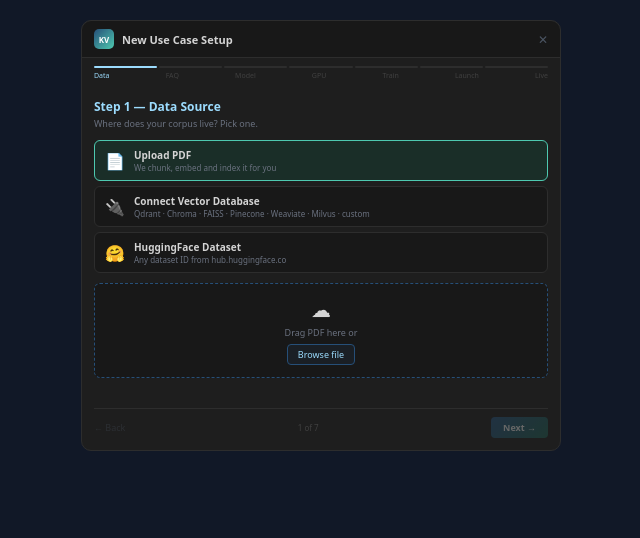
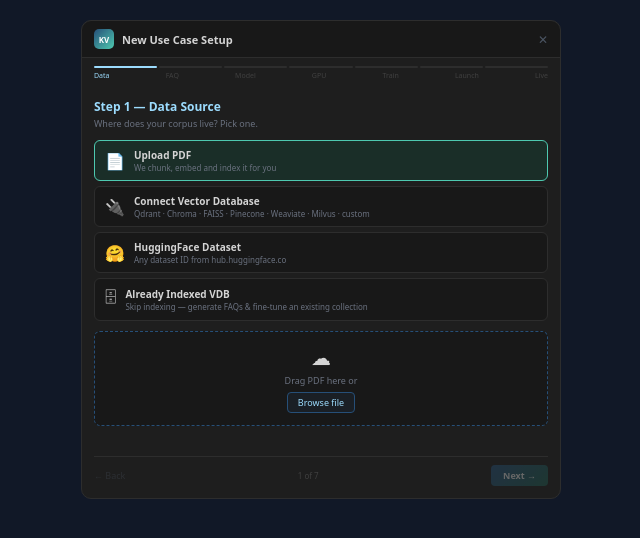
Before and after one commit to hemantcgi/kvforge, a FastAPI app: page /studio/wizard in a window 1280 px wide. Shown: the top 538 px of the page, without its empty margins (319-959 px from the left). Run offline with FastAPI, Linux system fonts and the light colour scheme.

Commit message:
feat: wizard Existing VDB mode + reset UC4 to Phase 1
- wizard.html: add "Already Indexed VDB" source card (Step 1)
  - fetches /api/registry to populate UC dropdown
  - sets WIZARD.data.existing_uc + uc_id on selection
  - enables step1-next immediately after UC chosen
- wizard.html: auto-select cloud FAQ generation (Step 2) for existing UCs
- wizard.html: launchPipeline() branches on existing_uc
  - existing: skip /api/uc/new, start pipeline at faq-gen-cloud
  - new: fix POST body to match NewUCRequest {id, display_name}
- wizard.html: PIPELINE_STEPS is now mutable; buildPipelineSteps()
  renders step-7 dots dynamically per flow
- wizard.html: updateStepDots() updates title/meta text per status
- version.json: reset UC4 (usecase4_bedrock_userguide) to Phase 1

Co-Authored-By: Claude Sonnet 4.6 <noreply@anthropic.com>

```diff
--- /dev/null
+++ b/examples/usecase4_bedrock_userguide/version.json
@@ -0,0 +1,5 @@
+{
+  "phase": 1,
+  "current_lora_version": 0,
+  "prs_history": []
+}
--- a/templates/studio/wizard.html
+++ b/templates/studio/wizard.html
@@ -59,6 +59,7 @@ h2 { color: #d4d4d4; font-size: 15px; margin-bottom: 4px; }
 .uz-text { color: #6b7280; font-size: 9px; }
 .uz-btn { display: inline-block; background: #264f7822; border: 1px solid #264f78; color: #9cdcfe; padding: 3px 10px; border-radius: 4px; font-size: 9px; margin-top: 5px; cursor: pointer; }
 .status-line { font-size: 9px; margin-bottom: 6px; min-height: 14px; }
+.status-ok { color: #4ec9b0; }
 .status-ok { color: #4ec9b0; }
 .status-err { color: #f87171; }
 .status-info { color: #9cdcfe; }
@@ -261,6 +262,13 @@ h2 { color: #d4d4d4; font-size: 15px; margin-bottom: 4px; }
               <div class="src-sub">Any dataset ID from hub.huggingface.co</div>
             </div>
           </div>
+          <div class="src-card unsel" data-src="existing" onclick="selectSource('existing')">
+            <div class="src-icon">🗄</div>
+            <div>
+              <div class="src-title">Already Indexed VDB</div>
+              <div class="src-sub">Skip indexing — generate FAQs &amp; fine-tune an existing collection</div>
+            </div>
+          </div>
         </div>
 
         <!-- PDF Upload sub-panel -->
@@ -350,6 +358,17 @@ h2 { color: #d4d4d4; font-size: 15px; margin-bottom: 4px; }
           <div class="field"><div class="flabel">Split (optional)</div><input id="hf-split" class="finput" placeholder="train" value="train"></div>
         </div>
 
+        <!-- Existing VDB sub-panel -->
+        <div id="src-existing-panel" style="display:none">
+          <div class="field">
+            <div class="flabel">Select use case</div>
+            <select id="existing-uc-select" class="finput" style="width:100%;background:#111827;color:#d4d4d4;border:1px solid #2d2d2d;border-radius:4px;padding:4px 6px;" onchange="selectExistingUC(this.value)">
+              <option value="">Loading use cases…</option>
+            </select>
+          </div>
+          <div class="status-line" id="existing-uc-status"></div>
+        </div>
+
         <div class="wiz-nav">
           <button class="nav-back" disabled onclick="prevStep()">← Back</button>
           <span class="nav-indicator">1 of 7</span>
@@ -363,9 +382,9 @@ h2 { color: #d4d4d4; font-size: 15px; margin-bottom: 4px; }
         <div class="step-sub">Upload an existing dataset or generate synthetic Q&amp;A from your corpus.</div>
 
         <div class="gen-toggle">
-          <div class="gen-opt sel" onclick="selectGenMode('upload', this)">⬆ Upload existing</div>
-          <div class="gen-opt unsel" onclick="selectGenMode('local', this)">🖥 Generate local</div>
-          <div class="gen-opt unsel" onclick="selectGenMode('cloud', this)">☁ Generate cloud</div>
+          <div class="gen-opt sel" data-mode="upload" onclick="selectGenMode('upload', this)">⬆ Upload existing</div>
+          <div class="gen-opt unsel" data-mode="local" onclick="selectGenMode('local', this)">🖥 Generate local</div>
+          <div class="gen-opt unsel" data-mode="cloud" onclick="selectGenMode('cloud', this)">☁ Generate cloud</div>
         </div>
 
         <div id="gen-upload-panel">
@@ -569,26 +588,7 @@ h2 { color: #d4d4d4; font-size: 15px; margin-bottom: 4px; }
         <div class="step-sub">Live output streamed from the server. You can close this and return anytime.</div>
 
         <div class="pipe-steps" id="pipe-steps">
-          <div class="pipe-step">
-            <div class="pipeline-dot pipeline-dot-pending ps-dot ps-pend" id="pipeline-step-index" data-status="pending">·</div>
-            <div><div class="ps-title ps-pend-t">Index</div><div class="ps-meta">waiting to start</div></div>
-          </div>
-          <div class="pipe-step">
-            <div class="pipeline-dot pipeline-dot-pending ps-dot ps-pend" id="pipeline-step-sleep-faq" data-status="pending">·</div>
-            <div><div class="ps-title ps-pend-t">Sleep FAQ generation</div><div class="ps-meta">waiting</div></div>
-          </div>
-          <div class="pipe-step">
-            <div class="pipeline-dot pipeline-dot-pending ps-dot ps-pend" id="pipeline-step-train" data-status="pending">·</div>
-            <div><div class="ps-title ps-pend-t">LoRA Training</div><div class="ps-meta">waiting</div></div>
-          </div>
-          <div class="pipe-step">
-            <div class="pipeline-dot pipeline-dot-pending ps-dot ps-pend" id="pipeline-step-recompute" data-status="pending">·</div>
-            <div><div class="ps-title ps-pend-t">KV Recompute</div><div class="ps-meta">waiting</div></div>
-          </div>
-          <div class="pipe-step">
-            <div class="pipeline-dot pipeline-dot-pending ps-dot ps-pend" id="pipeline-step-prs-eval" data-status="pending">·</div>
-            <div><div class="ps-title ps-pend-t">PRS Evaluation</div><div class="ps-meta">waiting for PRS ≥ 0.75</div></div>
-          </div>
+          <!-- Built dynamically by buildPipelineSteps() before launch -->
         </div>
 
         <div id="pipeline-log" style="background:#111;border:1px solid #2d2d2d;border-radius:4px;padding:6px 8px;font-family:monospace;font-size:8px;color:#4ec9b0;max-height:120px;overflow-y:auto;margin-top:8px;"></div>
@@ -643,6 +643,11 @@ function goStep(n) {
   window.scrollTo(0, 0);
 
   // Side effects per step
+  if (n === 2 && WIZARD.data.existing_uc) {
+    // Auto-select cloud generation for existing VDB use cases
+    const cloudOpt = document.querySelector('.gen-opt[data-mode="cloud"]');
+    if (cloudOpt) selectGenMode('cloud', cloudOpt);
+  }
   if (n === 4) loadGpuCards();
   if (n === 6) buildReview();
 }
@@ -658,6 +663,7 @@ let currentSource = 'pdf';
 function selectSource(src) {
   currentSource = src;
   WIZARD.data.source_type = src;
+  WIZARD.data.existing_uc = (src === 'existing');
 
   document.querySelectorAll('.src-card').forEach(c => {
     c.className = 'src-card ' + (c.dataset.src === src ? 'sel' : 'unsel');
@@ -666,13 +672,53 @@ function selectSource(src) {
   document.getElementById('src-pdf-panel').style.display = (src === 'pdf') ? '' : 'none';
   document.getElementById('src-vdb-panel').style.display = (src === 'vdb') ? '' : 'none';
   document.getElementById('src-hf-panel').style.display = (src === 'hf') ? '' : 'none';
+  document.getElementById('src-existing-panel').style.display = (src === 'existing') ? '' : 'none';
 
   // Reset next button when source type changes
   const btn = document.getElementById('step1-next');
   if (src === 'hf') {
     btn.disabled = false; // HF dataset ID typed by user; allow proceeding
+  } else if (src === 'existing') {
+    btn.disabled = true; // enabled after UC is selected
+    loadExistingUCs();
   } else {
     btn.disabled = true;
+  }
+}
+
+async function loadExistingUCs() {
+  const sel = document.getElementById('existing-uc-select');
+  if (!sel) return;
+  try {
+    const resp = await fetch('/api/registry');
+    if (!resp.ok) throw new Error('Failed to load use cases');
+    const data = await resp.json();
+    const ucs = data.use_cases || data || [];
+    sel.innerHTML = '<option value="">— choose a use case —</option>' +
+      ucs.map(uc => {
+        const id = uc.id || uc;
+        const name = uc.display_name || uc.name || id;
+        return `<option value="${id}">${name} (${id})</option>`;
+      }).join('');
+  } catch (e) {
+    sel.innerHTML = '<option value="">Error loading use cases</option>';
+  }
+}
+
+function selectExistingUC(ucId) {
+  if (!ucId) {
+    WIZARD.data.uc_id = null;
+    document.getElementById('step1-next').disabled = true;
+    document.getElementById('existing-uc-status').textContent = '';
+    return;
+  }
+  WIZARD.data.uc_id = ucId;
+  WIZARD.data.existing_uc = true;
+  document.getElementById('step1-next').disabled = false;
+  const status = document.getElementById('existing-uc-status');
+  if (status) {
+    status.textContent = `✓ "${ucId}" selected — indexing will be skipped`;
+    status.className = 'status-line status-ok';
   }
 }
 
@@ -981,8 +1027,9 @@ function collectLoraParams() {
 function buildReview() {
   const d = WIZARD.data;
   document.getElementById('review-source').textContent =
-    d.pdf ? `PDF · ${d.pdf.filename} · ~${d.pdf.estimated_chunks} chunks`
-          : d.vdb ? `VDB · ${d.vdb.type} · ${d.vdb.host || d.vdb.base_url || ''}`
+    d.existing_uc ? `Existing VDB · ${d.uc_id} (skip indexing)`
+    : d.pdf        ? `PDF · ${d.pdf.filename} · ~${d.pdf.estimated_chunks} chunks`
+    : d.vdb        ? `VDB · ${d.vdb.type} · ${d.vdb.host || d.vdb.base_url || ''}`
                    : `HuggingFace · ${d.hf_repo || 'not configured'}`;
   document.getElementById('review-model').textContent = d.model_id || '—';
   document.getElementById('review-gpu').textContent = d.gpu_id != null ? `GPU ${d.gpu_id}` : '—';
@@ -998,41 +1045,80 @@ function buildReview() {
 // ═══════════════════════════════════════════════════════════
 async function launchPipeline() {
   const btn = document.getElementById('launch-btn');
-  btn.textContent = 'Creating use case…';
   btn.disabled = true;
 
-  const ucName = document.getElementById('uc-name') ?
-    document.getElementById('uc-name').value.trim() : 'new-uc';
-  WIZARD.data.uc_id = (ucName || 'new-uc').toLowerCase().replace(/[^a-z0-9]+/g, '-');
+  if (WIZARD.data.existing_uc) {
+    // ── Existing UC: skip creation + indexing, go straight to FAQ generation ──
+    btn.textContent = 'Launching…';
+    _currentStepIdx = 0;
+    const steps = ['faq-gen-cloud', 'train', 'recompute', 'prs-eval'];
+    buildPipelineSteps(steps);
+    goStep(7);
+    await startPipelineStep(steps[0]).catch(err => {
+      const el = document.getElementById(`pipeline-step-${steps[0]}`);
+      if (el) el.dataset.status = 'failed';
+      updateStepDots();
+    });
+  } else {
+    // ── New UC: create use case then run full pipeline ──
+    btn.textContent = 'Creating use case…';
+    const ucNameEl = document.getElementById('uc-name');
+    const ucName = ucNameEl ? ucNameEl.value.trim() : '';
+    const ucId = (ucName || 'new-uc').toLowerCase().replace(/[^a-z0-9]+/g, '-');
+    WIZARD.data.uc_id = ucId;
 
     try {
       const createResp = await fetch('/api/uc/new', {
         method: 'POST',
         headers: {'Content-Type': 'application/json'},
-      body: JSON.stringify({
-        name: ucName || 'new-uc',
-        model_id: WIZARD.data.model_id,
-        gpu_id: WIZARD.data.gpu_id,
-        lora: WIZARD.data.lora,
-        vdb: WIZARD.data.vdb,
-      }),
+        body: JSON.stringify({ id: ucId, display_name: ucName || ucId }),
       });
       if (!createResp.ok) throw new Error(await createResp.text());
 
       _currentStepIdx = 0;
+      const steps = ['index', 'faq-gen-cloud', 'train', 'recompute', 'prs-eval'];
+      buildPipelineSteps(steps);
       goStep(7);
-    await startPipelineStep('index');
+      await startPipelineStep(steps[0]).catch(err => {
+        const el = document.getElementById(`pipeline-step-${steps[0]}`);
+        if (el) el.dataset.status = 'failed';
+        updateStepDots();
+      });
     } catch (e) {
-    btn.textContent = '✗ Failed — ' + e.message;
+      const errMsg = e.message.length > 80 ? e.message.slice(0, 80) + '…' : e.message;
+      btn.textContent = '✗ Failed — ' + errMsg;
       btn.disabled = false;
+    }
   }
 }
 
 // ═══════════════════════════════════════════════════════════
 // STEP 7 — SSE PIPELINE STREAMING
 // ═══════════════════════════════════════════════════════════
-const PIPELINE_STEPS = ['index', 'sleep-faq', 'train', 'recompute', 'prs-eval'];
+let PIPELINE_STEPS = ['index', 'faq-gen-cloud', 'train', 'recompute', 'prs-eval'];
 let _currentStepIdx = 0;
+
+const _STEP_META = {
+  'index':         { label: 'Index VDB',         meta: 'chunking, embedding, upsert' },
+  'faq-gen-cloud': { label: 'Generate FAQs',      meta: 'synthetic Q&A from corpus via cloud LLM' },
+  'sleep-faq':     { label: 'FAQ Generation',     meta: 'generate synthetic Q&A' },
+  'train':         { label: 'LoRA Training',      meta: 'fine-tune on curated Q&A pairs' },
+  'recompute':     { label: 'KV Recompute',       meta: 'rebuild KV tensors with new weights' },
+  'prs-eval':      { label: 'PRS Evaluation',     meta: 'measure parametric readiness (target ≥ 0.75)' },
+};
+
+function buildPipelineSteps(steps) {
+  PIPELINE_STEPS = steps;
+  const container = document.getElementById('pipe-steps');
+  if (!container) return;
+  container.innerHTML = steps.map(step => {
+    const m = _STEP_META[step] || { label: step, meta: 'waiting' };
+    return `<div class="pipe-step">
+      <div class="pipeline-dot pipeline-dot-pending ps-dot step-dot" id="pipeline-step-${step}" data-status="pending">·</div>
+      <div><div class="ps-title ps-pend-t">${m.label}</div><div class="ps-meta">${m.meta}</div></div>
+    </div>`;
+  }).join('');
+}
 
 async function startPipelineStep(step) {
   const stepEl = document.getElementById(`pipeline-step-${step}`);
@@ -1095,7 +1181,15 @@ function updateStepDots() {
     const el = document.getElementById(`pipeline-step-${step}`);
     if (!el) return;
     const status = el.dataset.status || 'pending';
-    el.className = `pipeline-dot pipeline-dot-${status}`;
+    el.className = `pipeline-dot pipeline-dot-${status} ps-dot step-dot`;
+    const title = el.nextElementSibling && el.nextElementSibling.querySelector('.ps-title');
+    if (title) {
+      title.className = `ps-title ${status === 'done' ? 'ps-done-t' : status === 'running' ? 'ps-run-t' : status === 'failed' ? 'ps-fail-t' : 'ps-pend-t'}`;
+    }
+    const meta = el.nextElementSibling && el.nextElementSibling.querySelector('.ps-meta');
+    if (meta && status === 'running') meta.textContent = 'running…';
+    if (meta && status === 'done') meta.textContent = 'done ✓';
+    if (meta && status === 'failed') meta.textContent = 'failed ✗';
   });
 }
 
```
Lines whose indentation alone changed are shown as unchanged.
